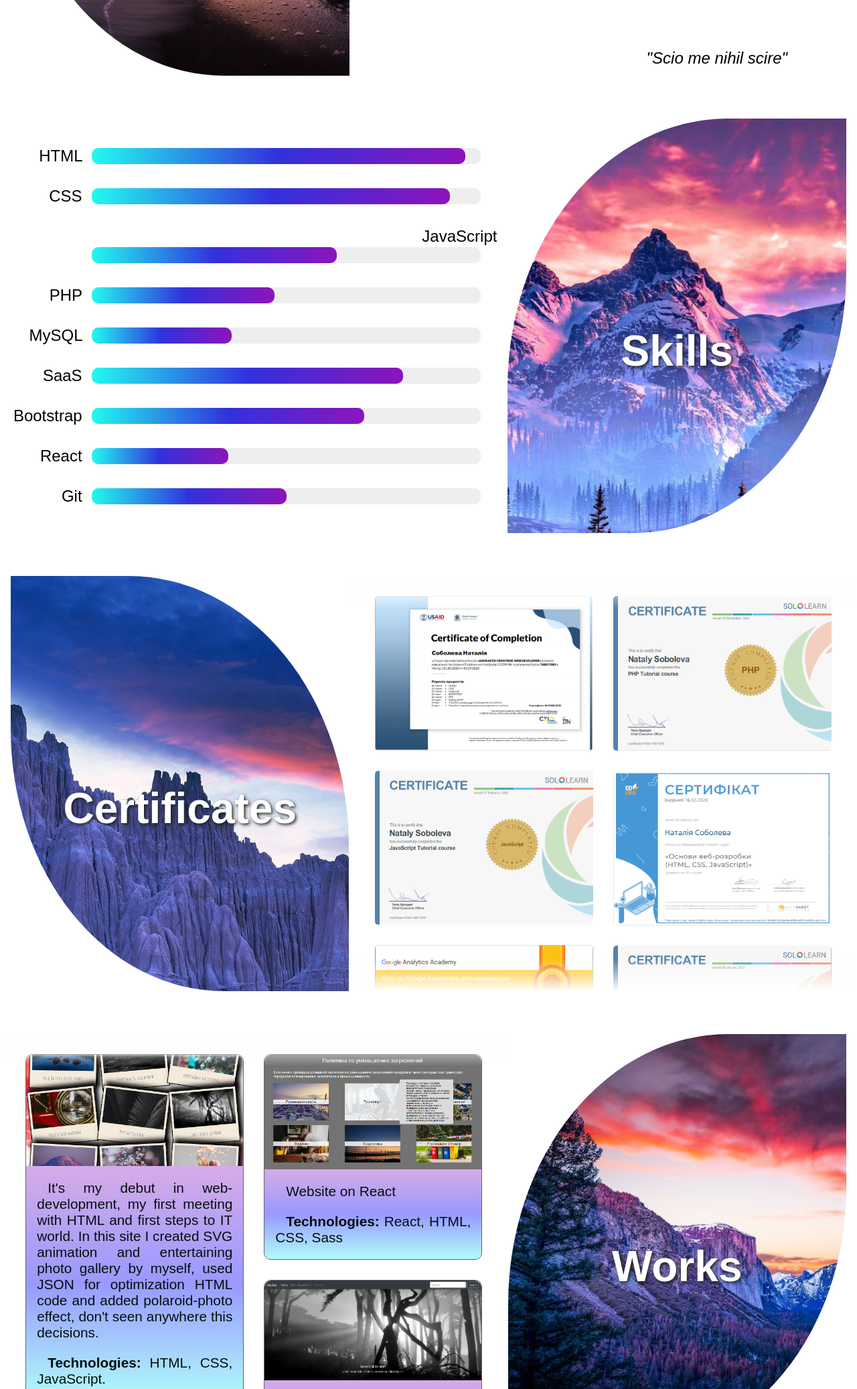
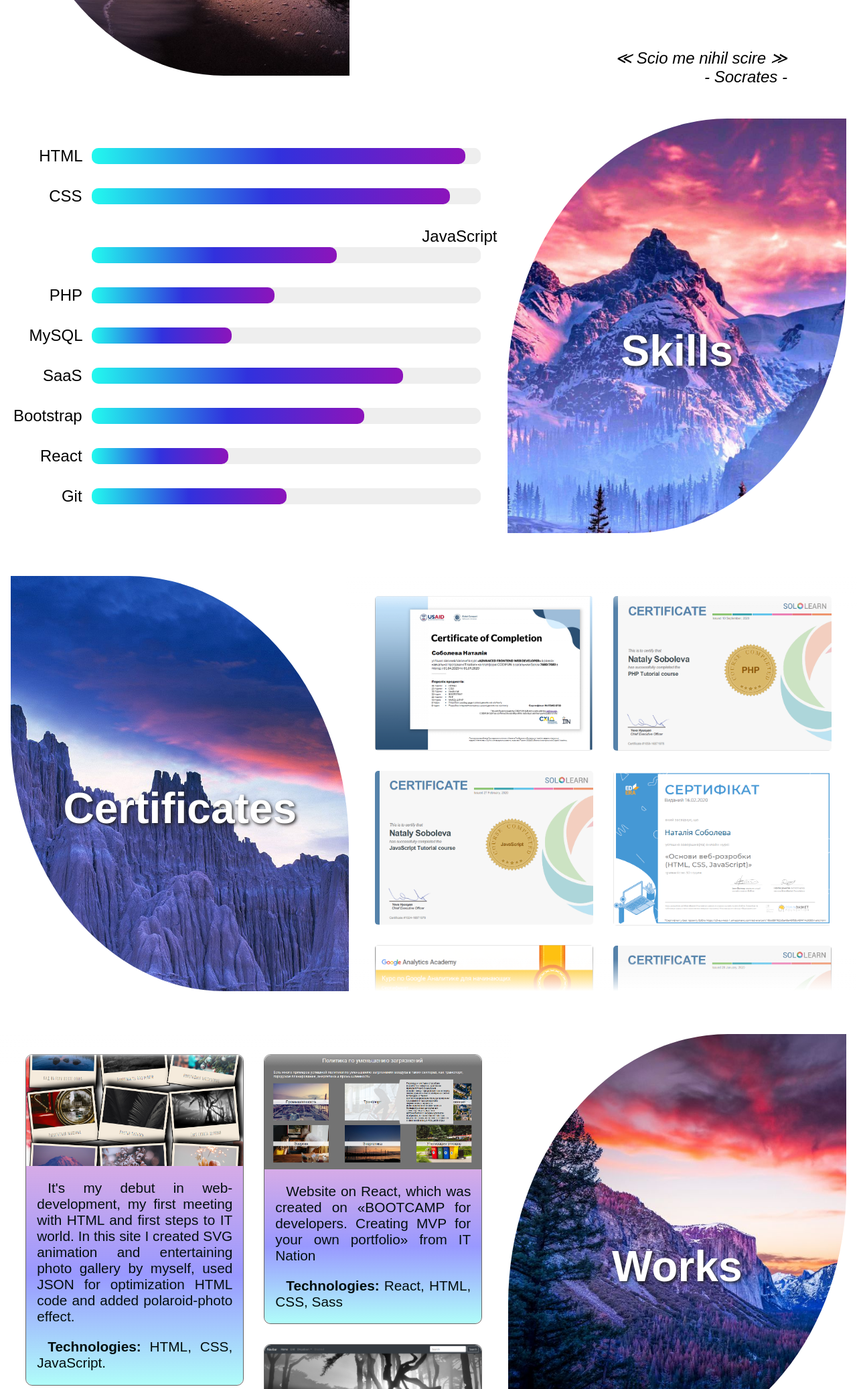
Before and after one commit to valkirijya/NC, a plain HTML site: page index.html in a window 1280 px wide. Shown: the part 1371-3445 px from the top of the page at 67% size. Drawn offline with Linux system fonts and the light colour scheme; a web font is replaced by a local one.

Commit message:
text changes

```diff
--- a/index.html
+++ b/index.html
@@ -75,9 +75,9 @@
             </p>
             <br />
             <blockquote
-              cite="https://www.google.com/url?sa=t&rct=j&q=&esrc=s&source=web&cd=&ved=2ahUKEwjwlIzesp3sAhXj-SoKHSB8DkMQFjAEegQIBBAC&url=https%3A%2F%2Fru.wikipedia.org%2Fwiki%2F%25D0%25AF_%25D0%25B7%25D0%25BD%25D0%25B0%25D1%258E%2C_%25D1%2587%25D1%2582%25D0%25BE_%25D0%25BD%25D0%25B8%25D1%2587%25D0%25B5%25D0%25B3%25D0%25BE_%25D0%25BD%25D0%25B5_%25D0%25B7%25D0%25BD%25D0%25B0%25D1%258E&usg=AOvVaw3WHuggyfes253vM-kNu7_t"
+              cite="https://ru.wikipedia.org/wiki/%D0%AF_%D0%B7%D0%BD%D0%B0%D1%8E,_%D1%87%D1%82%D0%BE_%D0%BD%D0%B8%D1%87%D0%B5%D0%B3%D0%BE_%D0%BD%D0%B5_%D0%B7%D0%BD%D0%B0%D1%8E" title="'I know that I know nothing'"
             >
-              "Scio me nihil scire"
+            &Lt; Scio me nihil scire &Gt;<br/> - Socrates -
             </blockquote>
           </div>
         </div>
@@ -240,7 +240,7 @@
                     and first steps to IT world. In this site I created SVG
                     animation and entertaining photo gallery by myself, used
                     JSON for optimization HTML code and added polaroid-photo
-                    effect, don't seen anywhere this decisions.
+                    effect.
                   </p>
                   <p><b>Technologies:</b> HTML, CSS, JavaScript.</p>
                 </figcaption>
@@ -281,7 +281,7 @@
                   />
                 </div>
                 <figcaption class="work__caption">
-                  <p>Website on React</p>
+                  <p>Website on React, which was created on «BOOTCAMP for developers. Creating MVP for your own portfolio» from IT Nation </p>
                   <p><b>Technologies:</b> React, HTML, CSS, Sass</p>
                 </figcaption>
               </figure>
```
